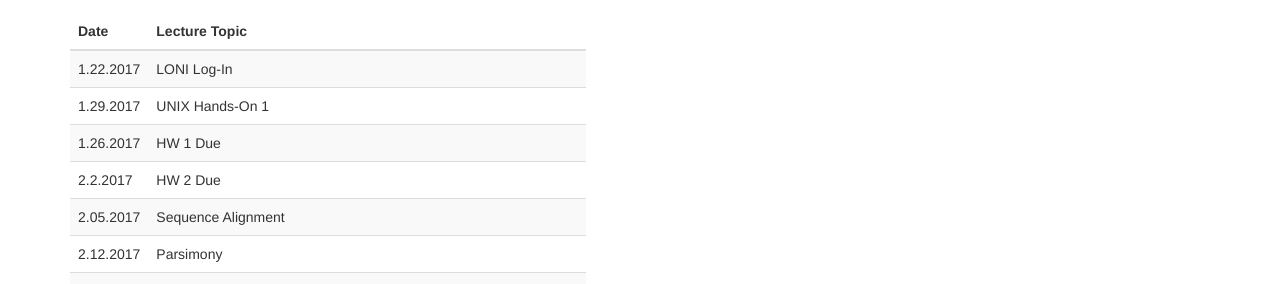
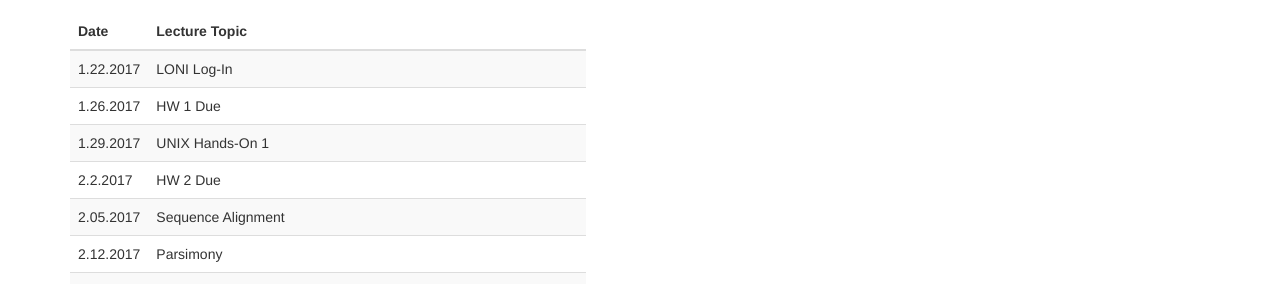
Before and after one commit to tylerastevens/SELUSys2018, a Jekyll site: the page built from index.md, in a window 1280 px wide. Shown: the part 335-619 px from the top of the page. Built offline with Jekyll 4.4.1, drawn with Linux system fonts in a browser that asks for light colours; some of the changed lines change nothing that is shown.

Commit message:
update syllabus

```diff
--- a/_includes/syllabus.html
+++ b/_includes/syllabus.html
@@ -25,13 +25,13 @@
 <td>1.22.2017</td>
 <td>LONI Log-In</td>
 </tr>
-<tr>
-<td>1.29.2017</td>
-<td>UNIX Hands-On 1</td>
 </tr>
 <td>1.26.2017</td>
 <td>HW 1 Due</td>
 </tr>
+<tr>
+<td>1.29.2017</td>
+<td>UNIX Hands-On 1</td>
 <tr>
 <td>2.2.2017</td>
 <td>HW 2 Due</td>
```
Also changed, not shown: reference.md (line endings or trailing spaces), 2 other files.
